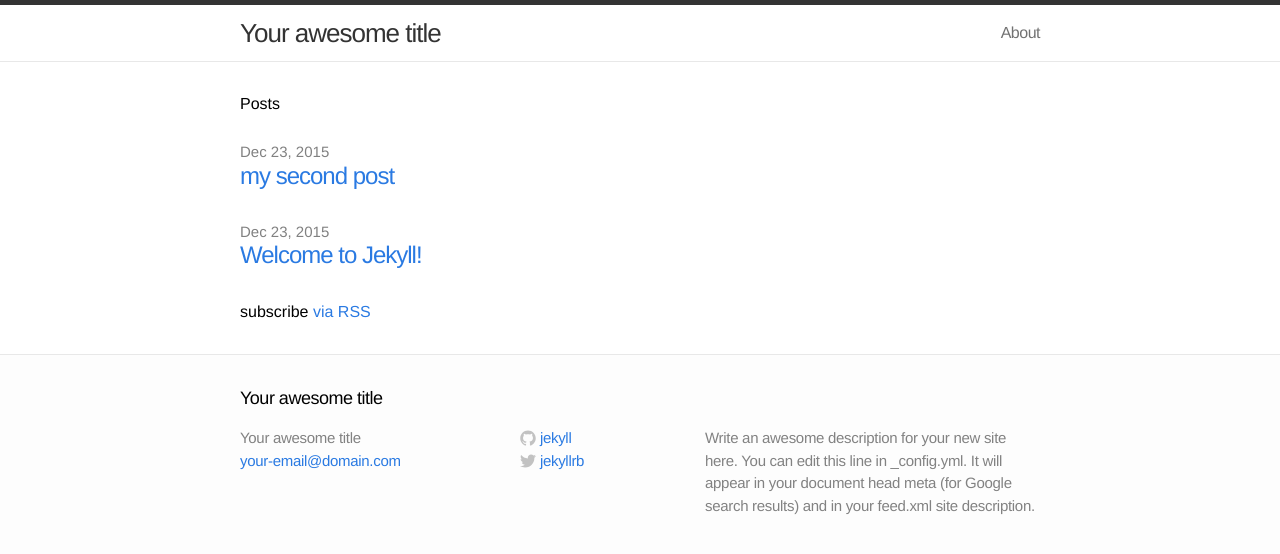
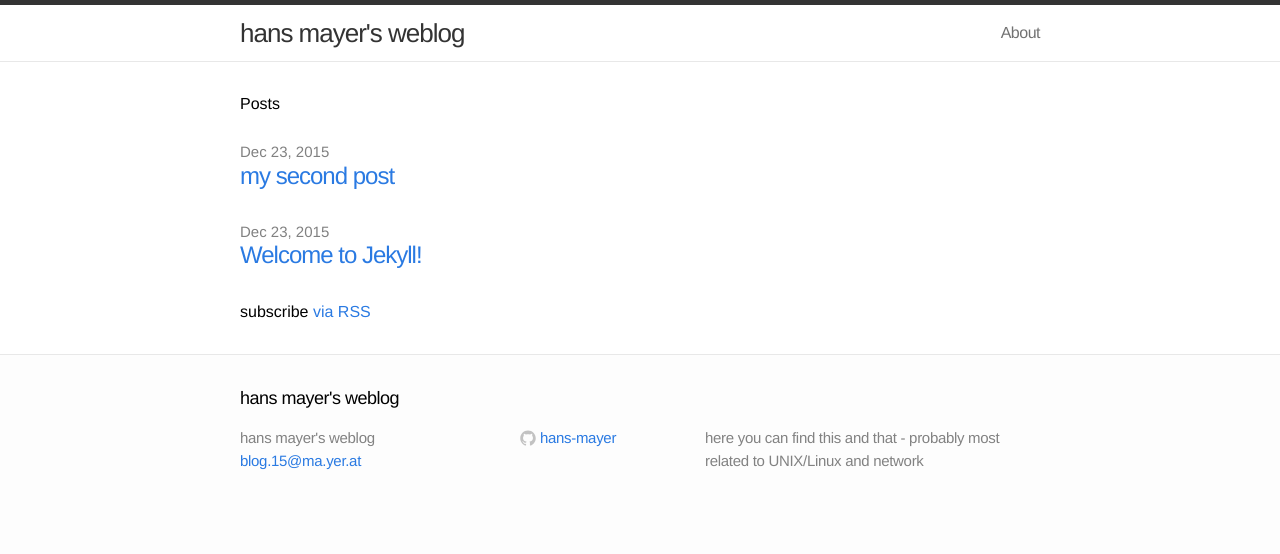
Before and after one commit to hans-mayer/blog, a Jekyll site: the page built from index.html, in a window 1280 px wide. Shown: the top 554 px of the page. Built offline with Jekyll 4.4.1, drawn with Linux system fonts in a browser that asks for light colours.

Commit message:
modified _config.yml : some usefull names

```diff
--- a/_config.yml
+++ b/_config.yml
@@ -1,12 +1,11 @@
 # Site settings
-title: Your awesome title
-email: your-email@domain.com
-description: "Write an awesome description for your new site here. You can edit this line in _config.yml. It will appear in your document head meta (for Google search results) and in your feed.xml site description."
+title: hans mayer's weblog
+email: blog.15@ma.yer.at
+description: "here you can find this and that - probably most related to UNIX/Linux and network"
 baseurl: ""
-url: "http://yourdomain.com"
-twitter_username: jekyllrb
-github_username:  jekyll
+url: "http://blog.mayer.tv"
+github_username:  hans-mayer
 
 # Build settings
 markdown: kramdown
-permalink: pretty
+permalink: /:year/:month/:day/:title.html
```
